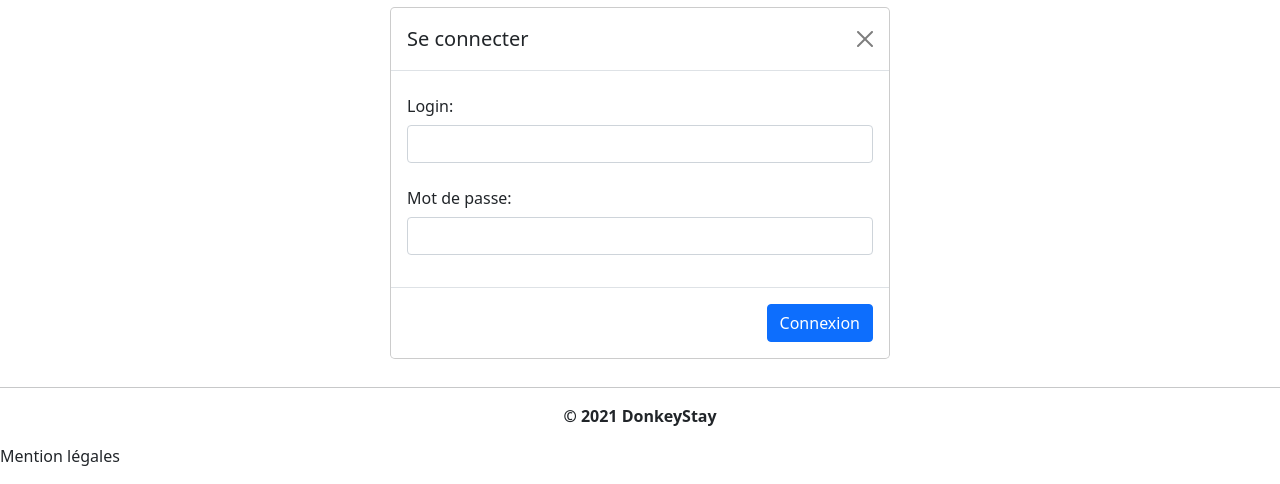
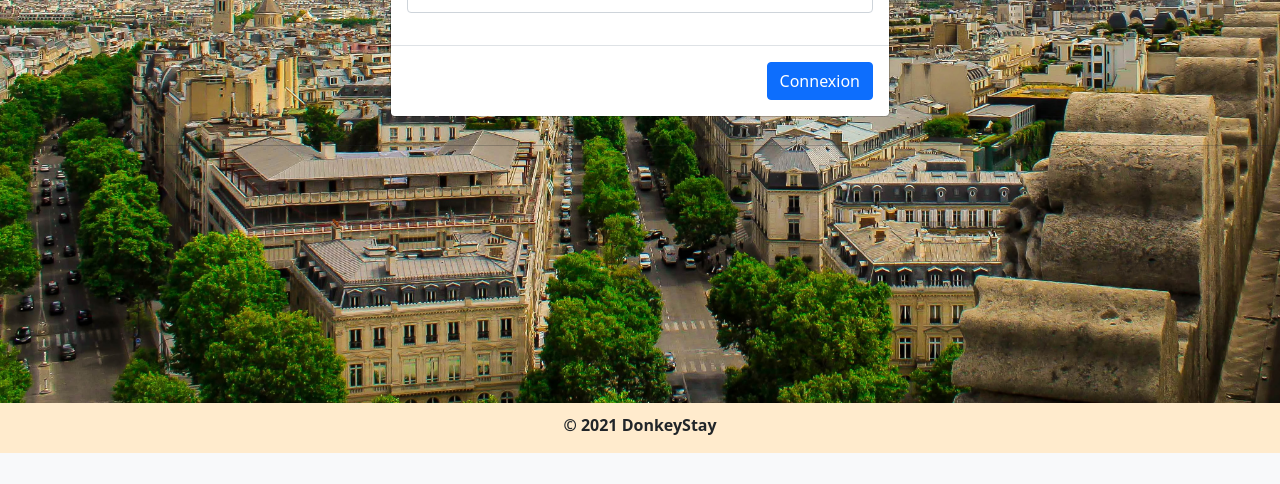
Before and after one commit to Kbelony/Projet-stay, a PHP site: page /form_login.php in a window 1280 px wide. Shown: the part 347-831 px from the top of the page. After the commit the page ends 800 px from the top, so only its background shows below. Run offline with PHP 8.4, Linux system fonts and the light colour scheme.

Commit message:
add_footer_header

```diff
--- a/form_login.php
+++ b/form_login.php
@@ -6,19 +6,21 @@
     <!-- Bootstrap CSS -->
     <link href="https://cdn.jsdelivr.net/npm/bootstrap@5.1.3/dist/css/bootstrap.min.css" rel="stylesheet" integrity="sha384-1BmE4kWBq78iYhFldvKuhfTAU6auU8tT94WrHftjDbrCEXSU1oBoqyl2QvZ6jIW3" crossorigin="anonymous">
     <!-- Main CSS-->
-    <link href="css/main.css" rel="stylesheet" media="all">
+    <link href="style.css" rel="stylesheet" media="all">
     <title>Login</title>
 </head>
-<body>
+<body class="bg-img">
+  <main>
     <nav class="navbar navbar-light bg-light">
       <div class="container">
-      <a class="navbar-brand" href="/index.html">
-        <img src="/images/logo (1).png" alt="" />
+        <a class="navbar-brand" href="#">
+          <img src="/uploads/logo.png" alt="" />
         </a>
       </div>
    </nav>
   <!-- Ending navbar -->
-    <form action="login.php" method="post">
+    <div class="login_form">
+      <form action="login.php" method="post" >
           <div class="modal-dialog">
 
               <div class="modal-content">
@@ -48,42 +50,16 @@
               </div>
           </div>
       </form>
-        <!-- Starting footer-->
+    </div>
+  </main>
   <footer>
   <hr>
-      <center>
+  <div class="footer">
+
     <p><b> © 2021 DonkeyStay</b></p>
-      </center>
-      <!-- Starting legal mention modal-->
-      <!-- Button trigger modal -->
-      <p type="text" class="mention_légales" data-bs-toggle="modal" data-bs-target="#staticBackdrop">
-        Mention légales
-      </p>
-      <!-- Modal -->
-      <div class="modal fade" id="staticBackdrop" data-bs-backdrop="static" data-bs-keyboard="false" tabindex="-1" aria-labelledby="staticBackdropLabel" aria-hidden="true">
-        <div class="modal-dialog">
-          <div class="modal-content">
-            <div class="modal-header">
-              <h5 class="modal-title" id="staticBackdropLabel">Mention légales</h5>
-              <button type="button" class="btn-close" data-bs-dismiss="modal" aria-label="Close"></button>
-            </div>
-            <div class="modal-body">
-              Ces mentions légales sont à distinguer des conditions générales de vente (CGV) également obligatoires sur les sites e-commerce, mais également des conditions générales d’utilisation (CGU – conseillées mais non obligatoires) dans lesquelles elles peuvent cependant être intégrées.
-            </div>
-            <div class="modal-footer">
-              <button type="button" class="btn btn-secondary" data-bs-dismiss="modal">Close</button>
-            </div>
-          </div>
-        </div>
-      </div>
+
     </div>
   </footer>
-     <!-- Ending footer-->
-    <!-- Option 1: Bootstrap Bundle with Popper -->
-    <script src="https://cdn.jsdelivr.net/npm/bootstrap@5.1.3/dist/js/bootstrap.bundle.min.js" integrity="sha384-ka7Sk0Gln4gmtz2MlQnikT1wXgYsOg+OMhuP+IlRH9sENBO0LRn5q+8nbTov4+1p" crossorigin="anonymous"></script>
+</body>
 
-
-
-
-</body>
 </html>
--- a/style.css
+++ b/style.css
@@ -42,3 +42,30 @@ a:hover {
   background-color: #f1f1f1;
   color: black;
 }
+
+.bg-img {
+  background: url("/uploads/login_banner.jpg") center center/cover no-repeat;
+}
+
+.modal-content {
+  vertical-align: middle;
+}
+
+img {
+  display: block;
+  width: 100%;
+}
+
+.navbar-brand {
+  width: 140px;
+  height: 68px;
+}
+
+.footer {
+  background-color: blanchedalmond;
+  position: absolute;
+  bottom: 0;
+  text-align: center;
+  width: 100%;
+  padding-top: 10px;
+}
```
Also changed, not shown: update.php (+13 -3 lines), user.php (+17 -3 lines), bleu_ciel.jpeg (deleted), uploads/login_banner.jpg (added), uploads/logo.png (added), 1 other file. Lines whose indentation alone changed are shown as unchanged.
